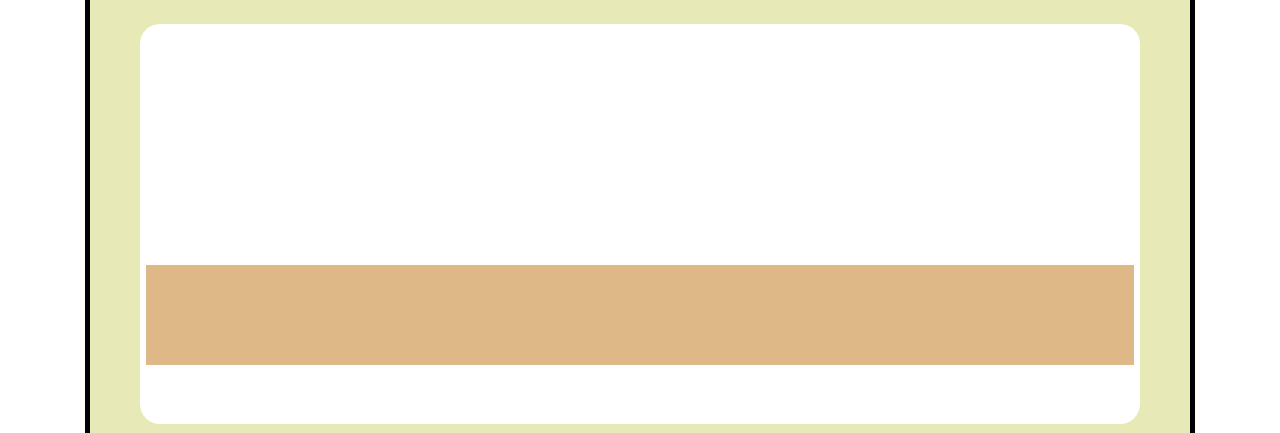
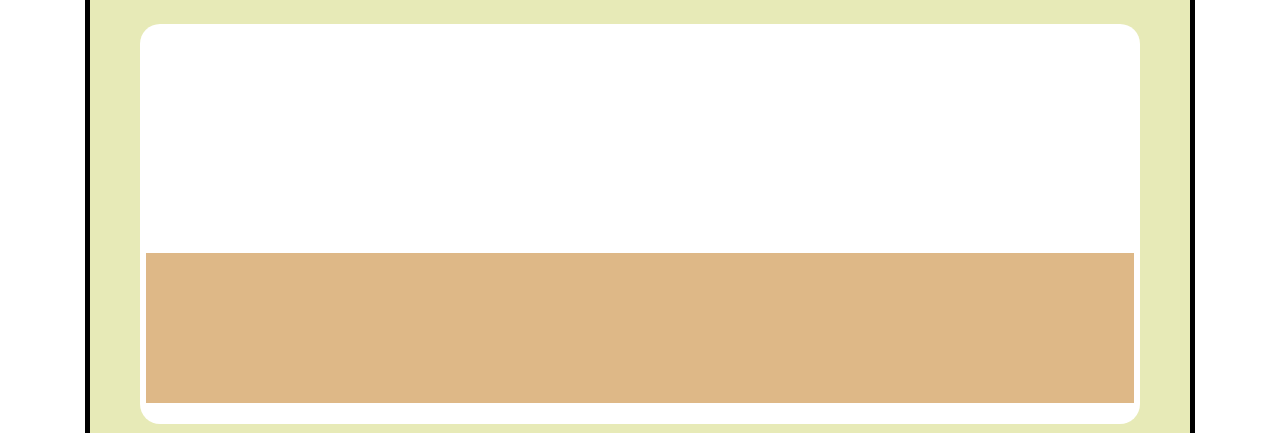
Before and after one commit to tungmath/GioiThieu, a plain HTML site: page lop10/chuong7/bai1/bai1.html in a window 1280 px wide. Shown: the part 367-800 px from the top of the page. Drawn offline with nearby package versions, Linux system fonts and the light colour scheme.

Commit message:
Add files via upload

```diff
--- a/style/chuong.css
+++ b/style/chuong.css
@@ -28,7 +28,7 @@ h1 {
 
 .content {
     font-family: 'Times New Roman', Times, serif;
-    font-size:30pt;
+    font-size:35pt;
     font-weight:normal;
     text-align: center;
     height: 150px;
@@ -37,7 +37,7 @@ h1 {
 
 .equation {
     font-size:30pt;
-    height: 100px;
+    height: 150px;
     text-align: center;
     background-color:burlywood;
 }
```
